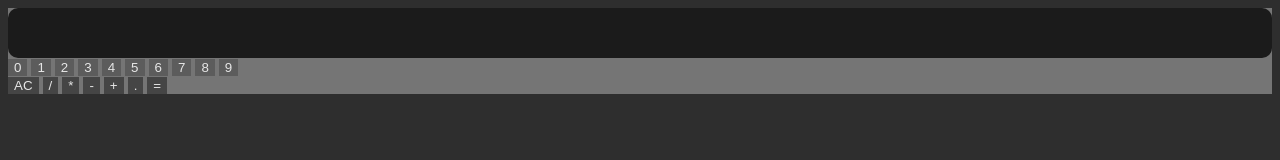
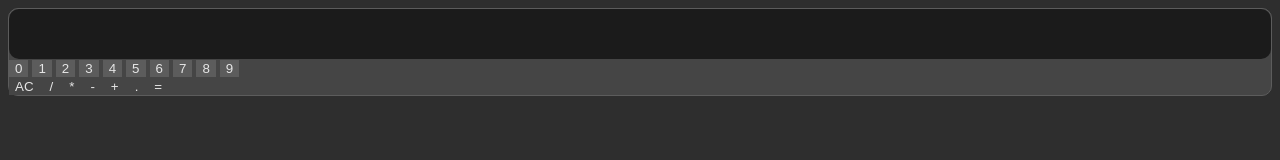
Before and after one commit to joaojgabriel/calculator, a plain HTML site: page index.html in a window 1280 px wide. Drawn offline with Linux system fonts and the light colour scheme.

Commit message:
Set border for calculator

```diff
--- a/styles.css
+++ b/styles.css
@@ -29,7 +29,9 @@ body {
 }
 
 #calculator {
-  background-color: var(--gray-50);
+  background-color: var(--gray-70);
+  border: 1.5px solid var(--gray-60);
+  border-radius: 10px;
 }
 
 button {
```
